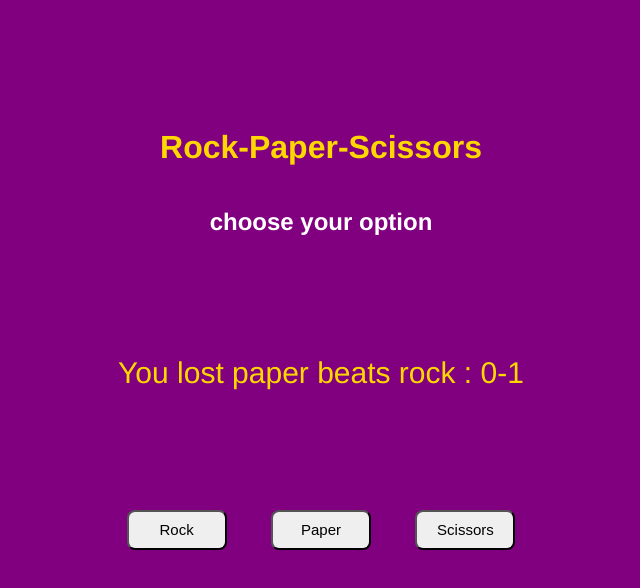
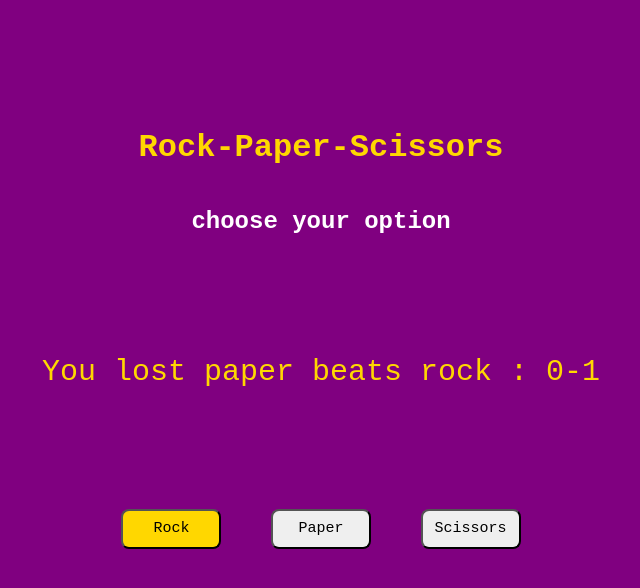
Before and after one commit to rehmansohail/rock-paper-scissors, a plain HTML site: page index.html in a window 1280 px wide. Both pictures are taken after a click on the button "Rock". Shown: the whole page, without its empty margins (319-959 px from the left). Drawn offline with Linux system fonts and the light colour scheme.

Commit message:
changed font style

```diff
--- a/logic.js
+++ b/logic.js
@@ -6,8 +6,15 @@ var resultText = document.getElementById("result-text");
 
 var gameButton = document.getElementsByClassName("btn");
 
+
 function handleButtonClick(button) {
 
+  if(button.style.background=='gold'){
+    button.style.background='white'
+  }
+  else{
+    button.style.background='gold'
+  }
   if(userScore==5 || compScore==5){
     alert("Game Over. Starting a new game")
     location.reload()
--- a/style.css
+++ b/style.css
@@ -1,6 +1,6 @@
 body{
     background-color: purple;
-    font-family: 'Franklin Gothic Medium', 'Arial Narrow', Arial, sans-serif;
+    font-family: monospace, sans-serif;
     display: flex;
     flex-direction: column;
     align-items: center;
@@ -17,6 +17,7 @@ body{
     font-size: 30px;
 }
 .btn{
+    font-family: monospace,sans-serif;
     margin: 20px;
     border-radius: 8px;
     padding: 8px;
```
